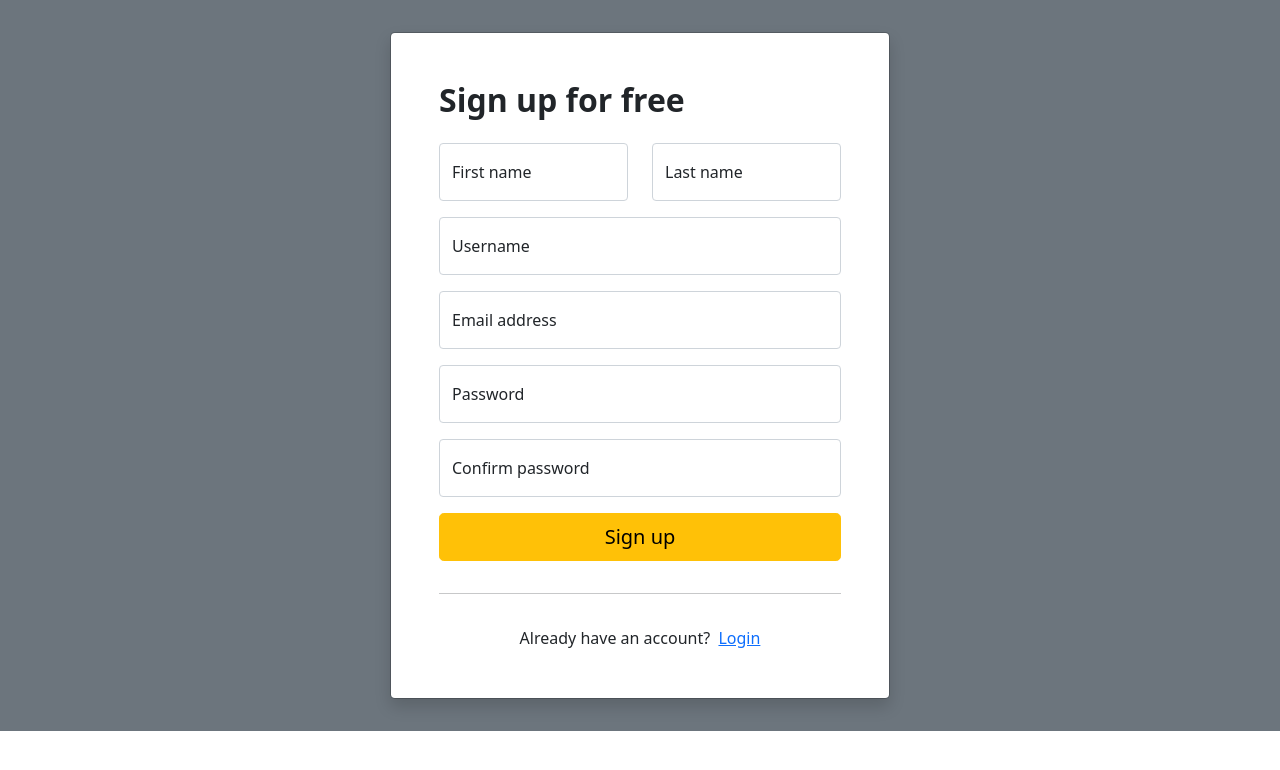
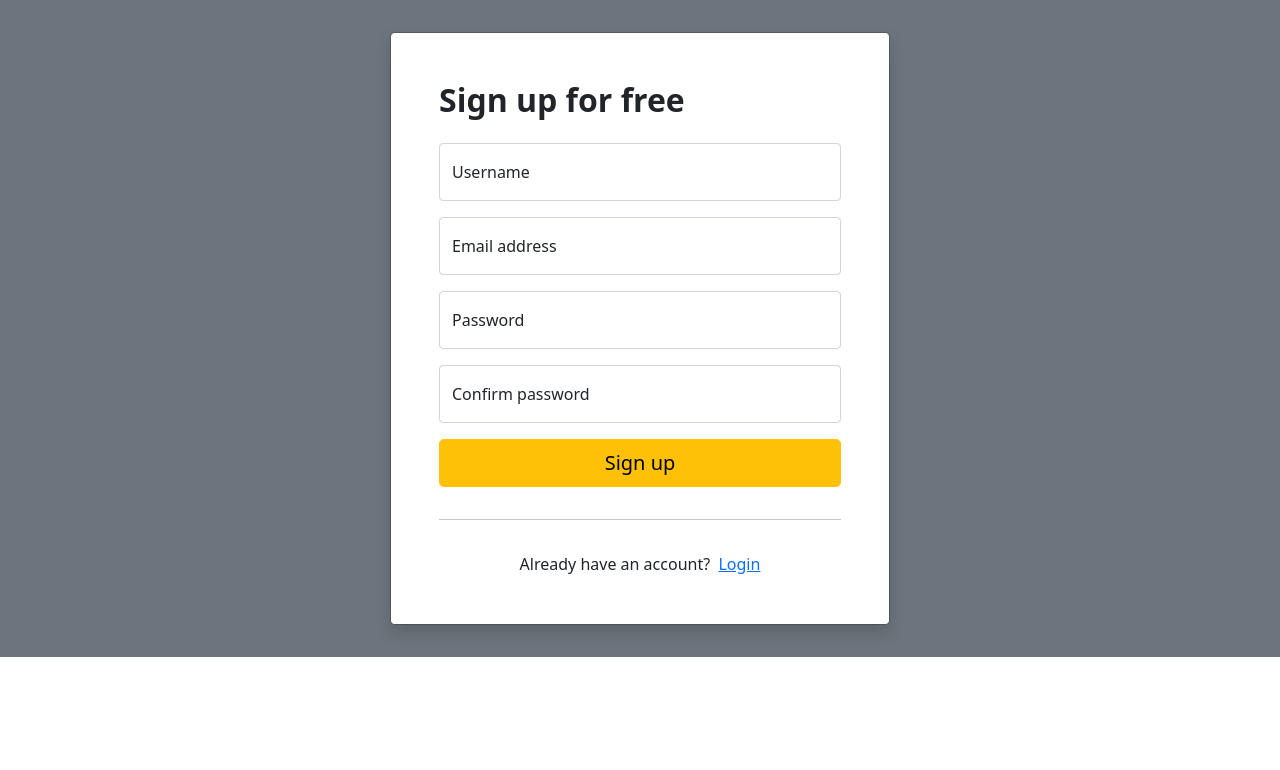
Before and after one commit to Tairoks/Moviesw, a Django app: template profiles/templates/register.html in a window 1280 px wide. Shown: the top 770 px of the page. Run offline with Django 4.2, Linux system fonts and the light colour scheme; the template is opened without the code that fills it: values that come from a table or form of the project are taken from there, others are empty.

Commit message:
newcomit

```diff
--- a/profiles/templates/register.html
+++ b/profiles/templates/register.html
@@ -15,20 +15,6 @@
             <div class="modal-body p-5 pt-0 pb-1">
                 <form class="" method="POST" action="" autocomplete="off">
                     {% csrf_token %}
-                    <div class="row">
-                        <div class="col-md-6 mb-3">
-                            <div class="form-floating">
-                                <input type="text" class="form-control rounded-4" id="floatingInputValue2" name="{{ form.first_name.html_name }}" placeholder="First name">
-                                <label for="floatingInputValue2">First name</label>
-                            </div>
-                        </div>
-                        <div class="col-md-6 mb-3">
-                            <div class="form-floating">
-                                <input type="text" class="form-control rounded-4" id="floatingInputValue3" name="{{ form.last_name.html_name }}" placeholder="Last name">
-                                <label for="floatingInputValue3">Last name</label>
-                            </div>
-                        </div>
-                    </div>
                     <div class="form-floating mb-3">
                         <input type="text" class="form-control rounded-4" id="floatingInputValue1" name="{{ form.username.html_name }}" placeholder="Username">
                         <label for="floatingInputValue1">Username</label>
--- a/profiles/views.py
+++ b/profiles/views.py
@@ -38,7 +38,7 @@ def register_user(request):
     context = {
         'form': form
     }
-    return render(request, 'register1.html', context=context)
+    return render(request, 'register.html', context=context)
 
 
 def logout_user(request):
```
